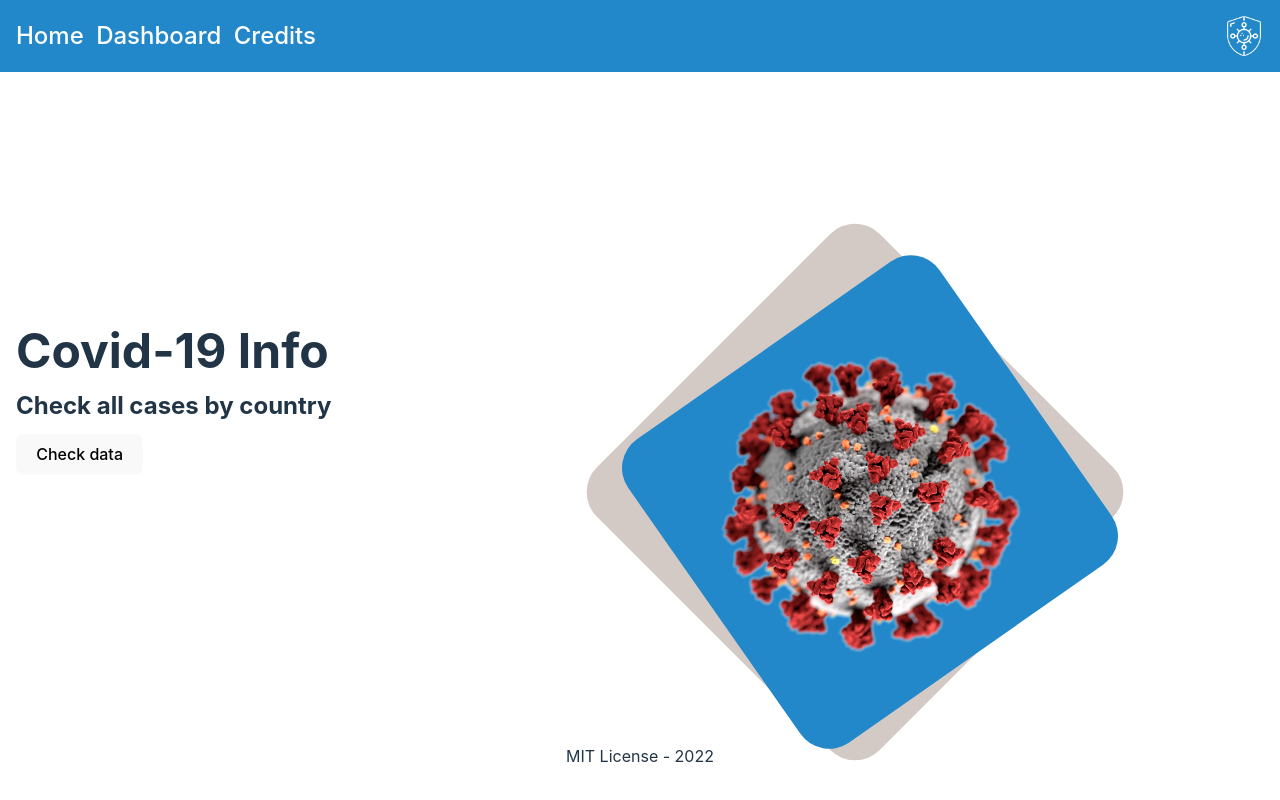
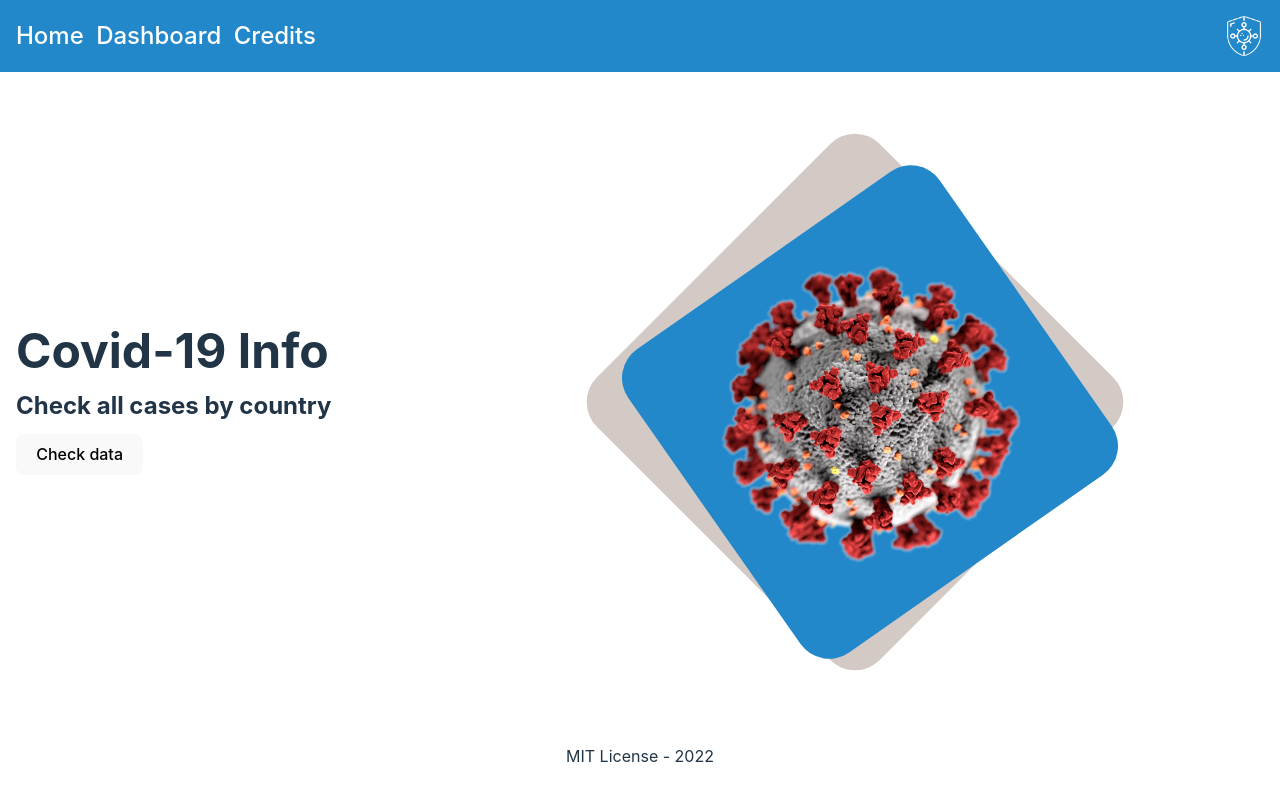
Before and after one commit to amandaalexandre/covid-countries, a React (Vite) app: page / in a window 1280 px wide. Built offline with nearby package versions, Linux system fonts and the light colour scheme.

Commit message:
style: hero section

```diff
--- a/src/assets/home.css
+++ b/src/assets/home.css
@@ -29,7 +29,7 @@ h2 {
 .home-hero-square-white {
     border-radius: 35px;
     position: absolute;
-    bottom: -100px;
+    bottom: -10px;
     right: -100px;
     background-color: #d3c9c5;
     width: 400px;
@@ -41,7 +41,7 @@ h2 {
 .home-hero-square-blue {
     border-radius: 35px;
     position: absolute;
-    bottom: -100px;
+    bottom: -10px;
     right: -100px;
     background-color: #2288ca;
     width: 370px;
--- a/src/views/Home.jsx
+++ b/src/views/Home.jsx
@@ -1,6 +1,8 @@
 import React from 'react'
 import '../assets/home.css'
 import CovidImg from '../assets/covid_hero_image.png'
+import {Link} from 'react-router-dom'
+import { Dashboard } from '@mui/icons-material'
 
 function Home() {
   return (
@@ -10,7 +12,7 @@ function Home() {
         <div className='home-hero-title'>
           <h1>Covid-19 Info</h1>
           <h2>Check all cases by country</h2>
-          <button>Check data</button>
+          <Link to='/dashboard' ><button>Check data</button></Link>
         </div>
 
         <div className='home-hero-rotate-container'>
```
